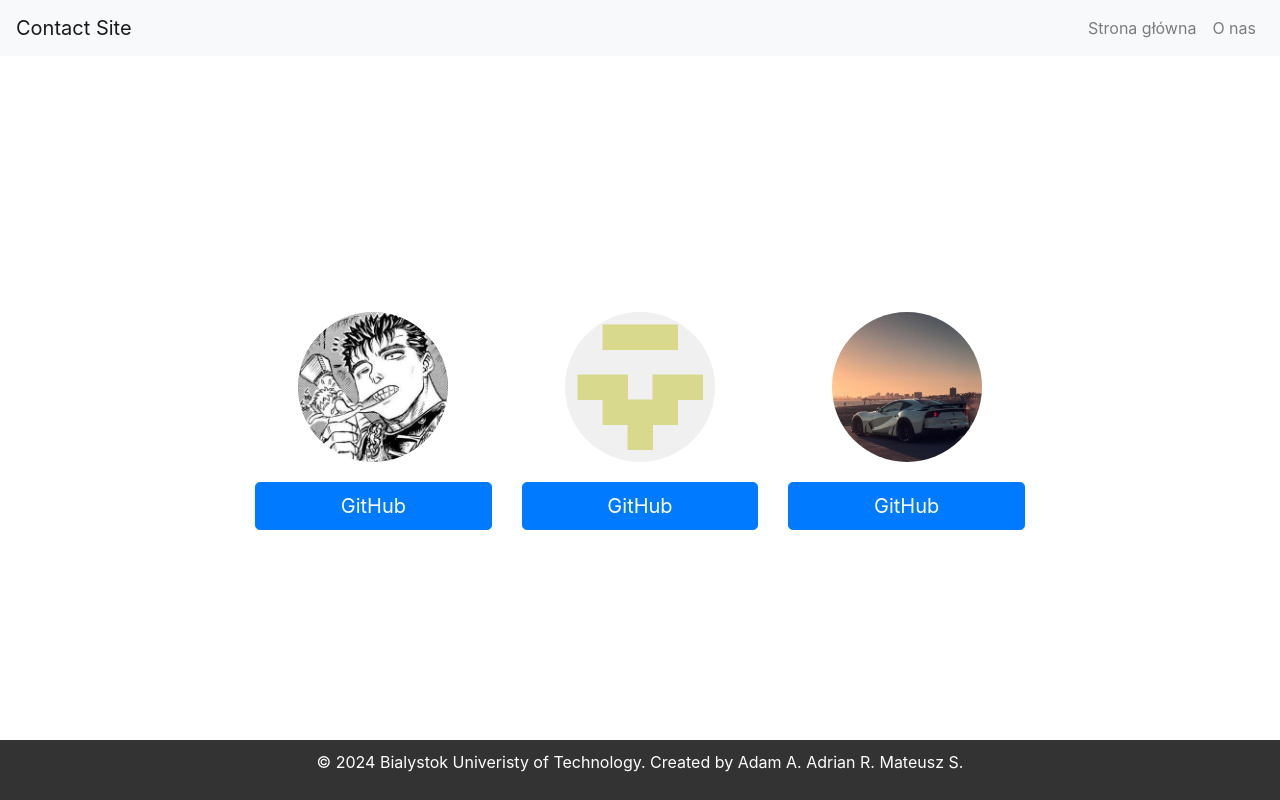
After one commit to adrianapps/votingsystem, a Django app: page /contact/ in a window 1280 px wide. The commit adds this page. Run offline with Django 5.2, Linux system fonts and the light colour scheme; some libraries are stand-ins or nearby versions.

Commit message:
Strona kontaktowa

```diff
--- /dev/null
+++ b/election/templates/contact.html
@@ -0,0 +1,87 @@
+<!DOCTYPE html>
+<html lang="en">
+<head>
+    <meta charset="UTF-8">
+    <meta name="viewport" content="width=device-width, initial-scale=1.0">
+    <title>Kontakt</title>
+    <link href="https://stackpath.bootstrapcdn.com/bootstrap/4.5.2/css/bootstrap.min.css" rel="stylesheet">
+    <style>
+        /* Dodaj stylizację CSS tutaj */
+        body, html {
+            margin: 0;
+            padding: 0;
+            height: 100%;
+            overflow: hidden;
+        }
+        .container {
+            position: relative;
+            z-index: 1;
+            padding-top: 20%; /* Adjust as needed */
+            margin: auto; /* Centrowanie kontenera */
+            max-width: 800px; /* Maksymalna szerokość kontenera */
+            text-align: center; /* Wyśrodkowanie zawartości w poziomie */
+        }
+        .avatar {
+            width: 150px;
+            height: 150px;
+            border-radius: 50%; /* Okrągły avatar */
+            margin: 0 auto 20px; /* Wyśrodkowanie avataru i dodanie odstępu na dole */
+        }
+        /* Footer styles */
+        footer {
+            position: fixed;
+            bottom: 0;
+            width: 100%;
+            background-color: #333; /* Kolor tła stopki */
+            color: #fff; /* Kolor tekstu stopki */
+            padding: 10px 0; /* Wewnętrzny odstęp stopki */
+            text-align: center; /* Wyśrodkowanie tekstu */
+        }
+    </style>
+</head>
+<body>
+    <nav class="navbar navbar-expand-lg navbar-light bg-light">
+        <a class="navbar-brand" href="#">Contact Site</a>
+        <button class="navbar-toggler" type="button" data-toggle="collapse" data-target="#navbarSupportedContent" aria-controls="navbarSupportedContent" aria-expanded="false" aria-label="Toggle navigation">
+            <span class="navbar-toggler-icon"></span>
+        </button>
+
+        <div class="collapse navbar-collapse" id="navbarSupportedContent">
+            <ul class="navbar-nav ml-auto">
+                <li class="nav-item">
+                    <a class="nav-link" href="#">Strona główna</a>
+                </li>
+                <li class="nav-item">
+                    <a class="nav-link" href="#">O nas</a>
+                </li>
+            </ul>
+        </div>
+    </nav>
+
+    <div class="container text-center">
+        <div class="row">
+            {% load static %}
+            <div class="col-md-4">
+                <img src="{% static 'afroroger.jpg' %}" class="avatar" alt="Avatar 1">
+                <a href="https://github.com/tempestpulse" class="btn btn-primary btn-lg btn-block" target="_blank">GitHub</a>
+            </div>
+            <div class="col-md-4">
+                <img src="{% static 'github_default.png' %}" class="avatar" alt="Avatar 2">
+                <a href="https://github.com/szel0" class="btn btn-primary btn-lg btn-block" target="_blank">GitHub</a>
+            </div>
+            <div class="col-md-4">
+                <img src="{% static 'pakupek.jpg' %}" class="avatar" alt="Avatar 3">
+                <a href="https://github.com/pakupek" class="btn btn-primary btn-lg btn-block" target="_blank">GitHub</a>
+            </div>
+        </div>
+    </div>
+
+    <footer>
+        <p>&copy; 2024 Bialystok Univeristy of Technology. Created by Adam A. Adrian R. Mateusz S.</p> <!-- Tekst stopki -->
+    </footer>
+
+    <script src="https://code.jquery.com/jquery-3.5.1.slim.min.js"></script>
+    <script src="https://cdn.jsdelivr.net/npm/@popperjs/core@2.5.3/dist/umd/popper.min.js"></script>
+    <script src="https://stackpath.bootstrapcdn.com/bootstrap/4.5.2/js/bootstrap.min.js"></script>
+</body>
+</html>
--- a/election/urls.py
+++ b/election/urls.py
@@ -9,4 +9,5 @@ urlpatterns = [
     path('', ElectionList.as_view(), name='election-list'),
     path('<int:pk>/', ElectionDetail.as_view(), name='election-detail'),
     path('<int:pk>/vote', views.vote, name='vote'),
+    path('contact/', views.contact, name='contact')
 ]
--- a/election/views.py
+++ b/election/views.py
@@ -3,6 +3,7 @@ from django.http import Http404, HttpResponseRedirect
 from django.shortcuts import render, get_object_or_404, redirect, reverse
 from django.views.generic import ListView, DetailView
 from django.contrib import messages
+from django.shortcuts import render
 
 from .models import Election, Candidate, Vote, Voter
 from .services import create_vote
@@ -57,3 +58,6 @@ def vote(request, pk):
 
     messages.success(request, 'Your vote has been cast successfully')
     return redirect('election:election-list')
+
+def contact(request):
+    return render(request, 'contact.html')
```
Also changed, not shown: election/templates/election/election_list.html (+26 -5 lines), db.sqlite3, static/afroroger.jpg (added), static/github_default.png (added), static/pakupek.jpg (added).
